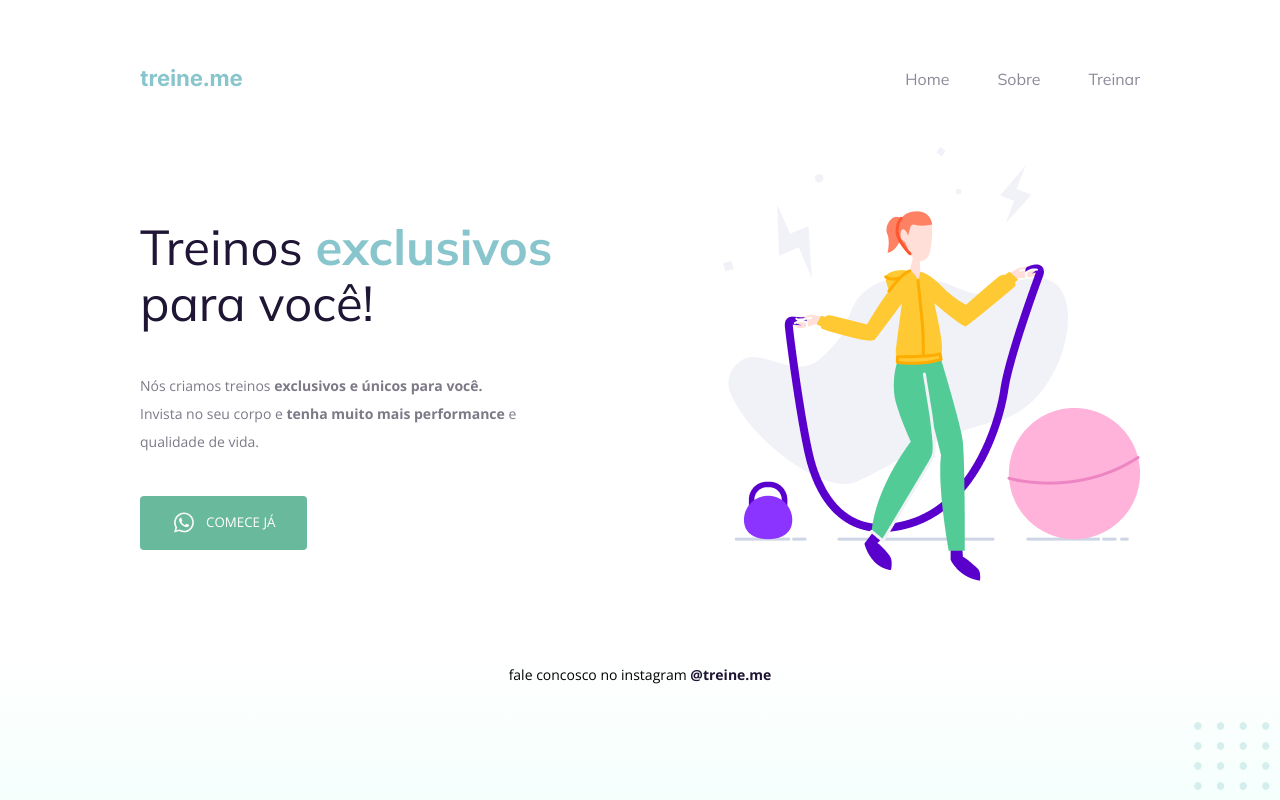
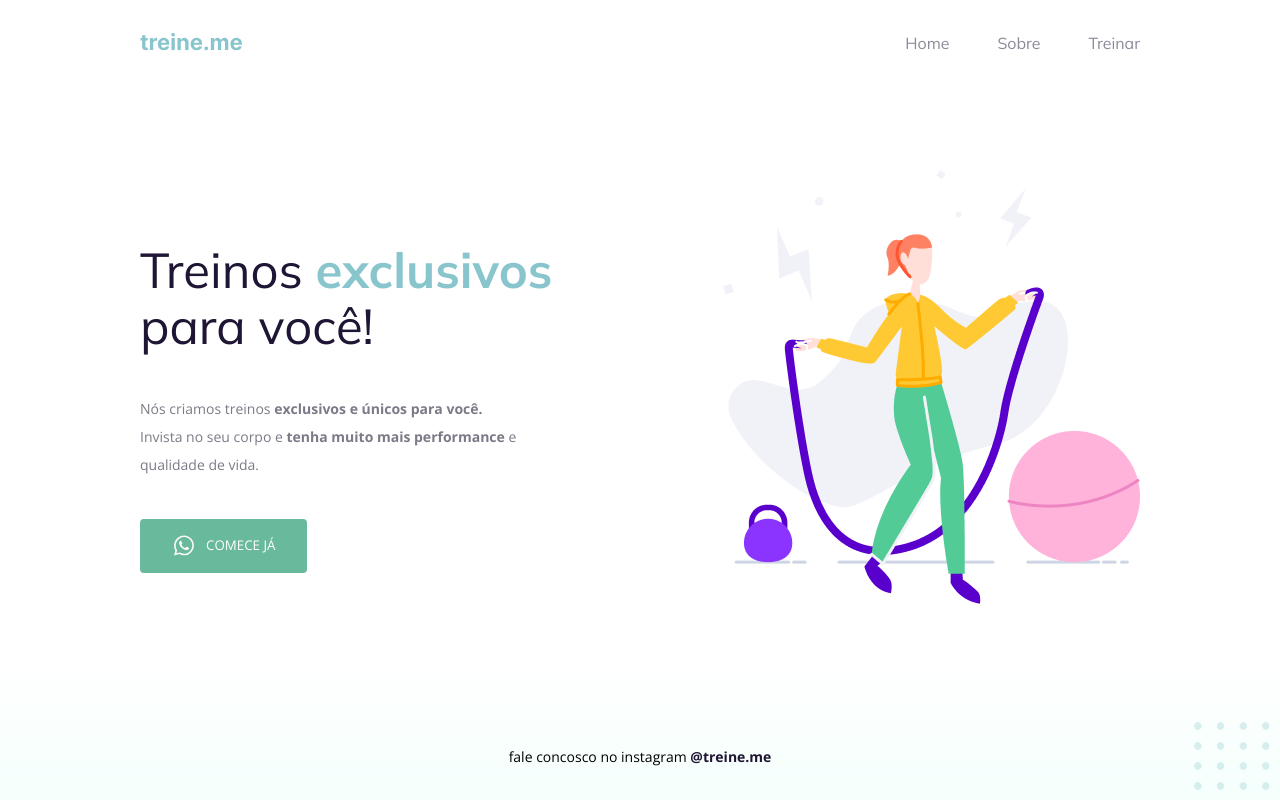
Before and after one commit to marcoantoniofranco/landing-page-treine.me, a plain HTML site: page index.html in a window 1280 px wide. Drawn offline with nearby package versions, Linux system fonts and the light colour scheme.

Commit message:
fix: correção flex

```diff
--- a/assets/css/style.css
+++ b/assets/css/style.css
@@ -14,7 +14,11 @@ body {
 .page {
   width: 1000px;
   margin: 0 auto;
-  padding-top: 65px;
+  /* padding-top: 65px; */
+  display: flex;
+  flex-direction: column;
+  justify-content: space-around;
+  min-height: 100vh;
 }
 
 nav {
```
